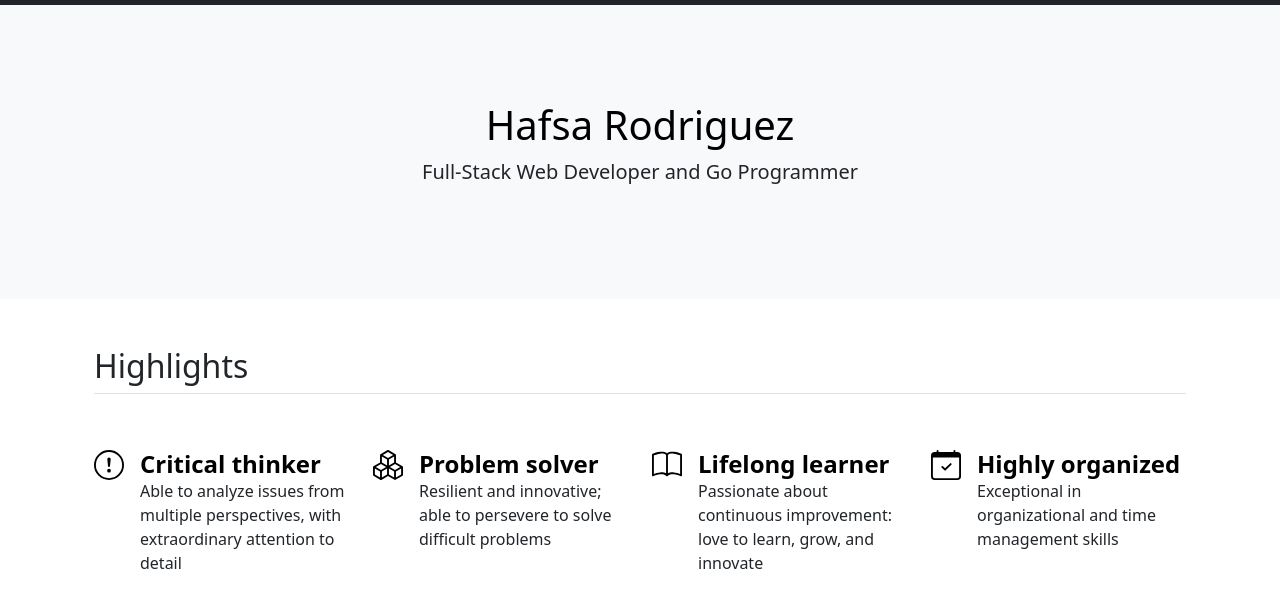
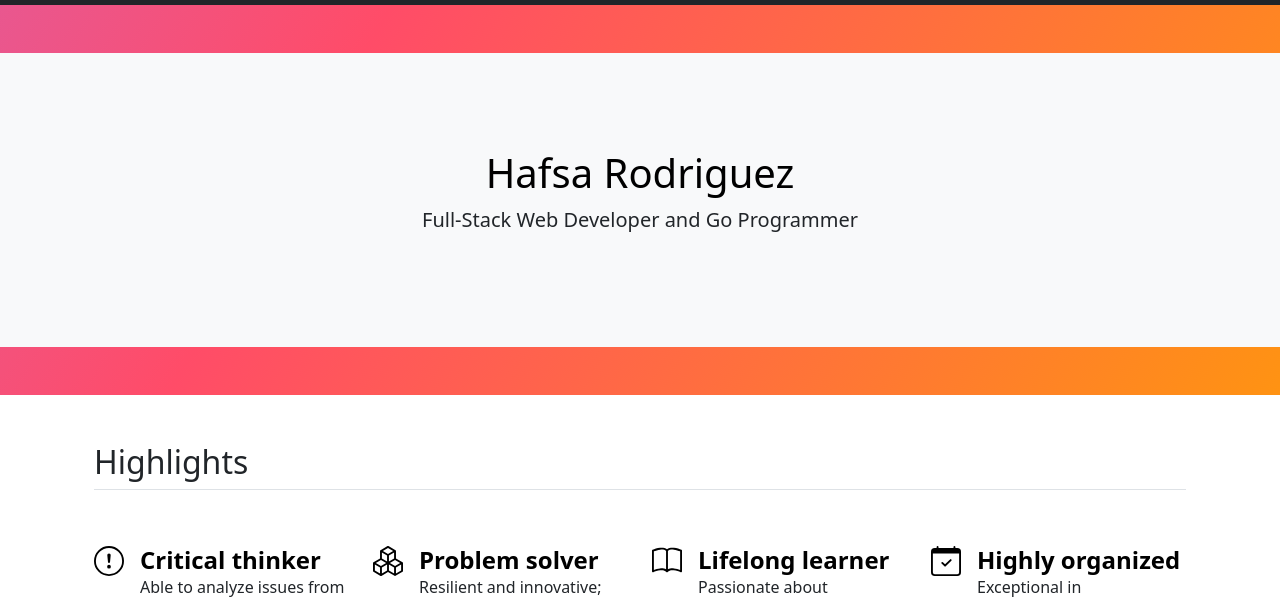
Before and after one commit to hafsa-go-dev/bootstrap-site1, a plain HTML site: page about.html in a window 1280 px wide. Shown: the part 61-665 px from the top of the page. Drawn offline with nearby package versions, Linux system fonts and the light colour scheme.

Commit message:
creation

```diff
--- a/about.html
+++ b/about.html
@@ -45,7 +45,7 @@
     </div>
 </nav>
 
-<section id="header" class="py-0">
+<section id="header" class="py-5 gradient-background">
     <div class="my-0">
         <div class="p-5 text-center bg-body-tertiary">
             <div class="container py-5">
```
